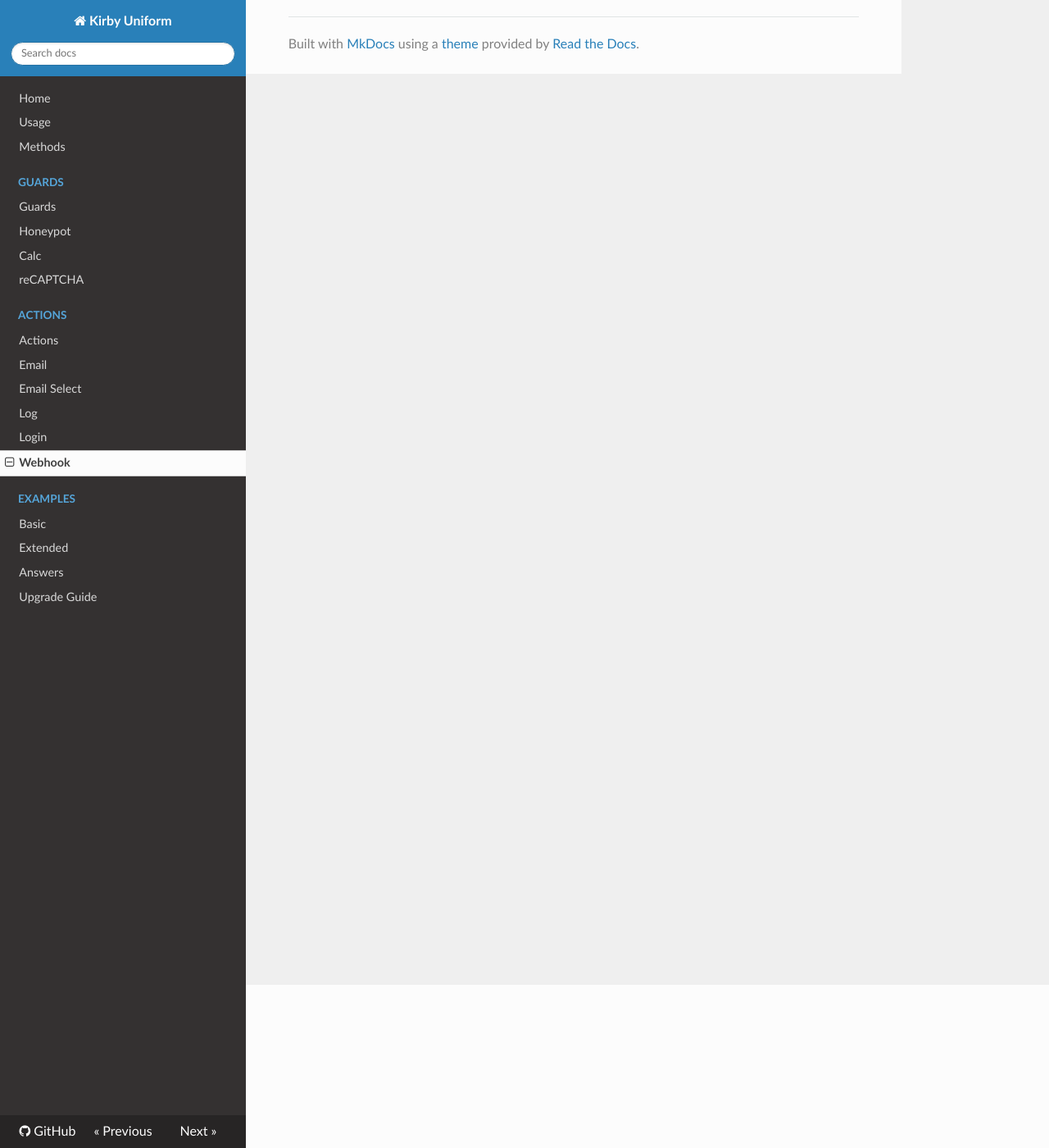
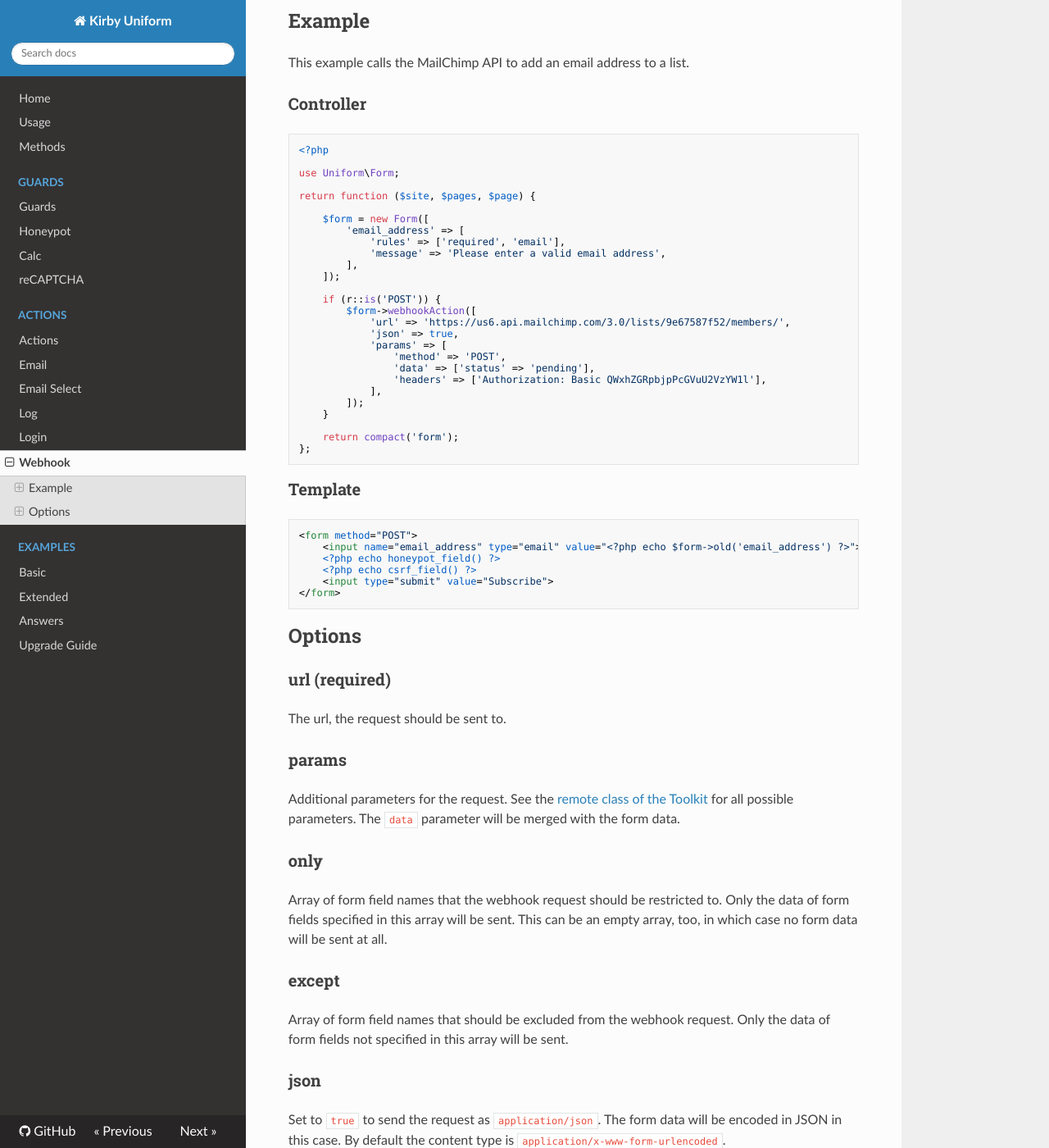
Before and after one commit to mzur/kirby-uniform, an MkDocs documentation site: the page built from docs/actions/webhook.md, in a window 1280 px wide and 1400 px high, scrolled down 199 px. Shown: the whole window at 82% size. Built offline with MkDocs 1.6.1, drawn with Linux system fonts in a browser that asks for light colours; nearby versions of some CDN libraries; old or Windows-style settings are respelled for this version of MkDocs; some of the changed text lies outside the part shown.

Commit message:
Add WebhookAction docs

````diff
--- a/docs/actions/webhook.md
+++ b/docs/actions/webhook.md
@@ -1 +1,72 @@
 # Webhook Action
+
+This action calls a remote webhook URL and can send form data to it.
+
+## Example
+
+This example calls the MailChimp API to add an email address to a list.
+
+### Controller
+
+```php
+<?php
+
+use Uniform\Form;
+
+return function ($site, $pages, $page) {
+
+    $form = new Form([
+        'email_address' => [
+            'rules' => ['required', 'email'],
+            'message' => 'Please enter a valid email address',
+        ],
+    ]);
+
+    if (r::is('POST')) {
+        $form->webhookAction([
+            'url' => 'https://us6.api.mailchimp.com/3.0/lists/9e67587f52/members/',
+            'json' => true,
+            'params' => [
+                'method' => 'POST',
+                'data' => ['status' => 'pending'],
+                'headers' => ['Authorization: Basic QWxhZGRpbjpPcGVuU2VzYW1l'],
+            ],
+        ]);
+    }
+
+    return compact('form');
+};
+```
+
+### Template
+
+```html+php
+<form method="POST">
+    <input name="email_address" type="email" value="<?php echo $form->old('email_address') ?>">
+    <?php echo honeypot_field() ?>
+    <?php echo csrf_field() ?>
+    <input type="submit" value="Subscribe">
+</form>
+```
+
+## Options
+
+### url (required)
+
+The url, the request should be sent to.
+
+### params
+
+Additional parameters for the request. See the [remote class of the Toolkit](https://github.com/getkirby/toolkit/blob/9ffaca5bab847fdac1cca5577a4c629152f1fb6d/lib/remote.php#L18) for all possible parameters. The `data` parameter will be merged with the form data.
+
+### only
+
+Array of form field names that the webhook request should be restricted to. Only the data of form fields specified in this array will be sent. This can be an empty array, too, in which case no form data will be sent at all.
+
+### except
+
+Array of form field names that should be excluded from the webhook request. Only the data of form fields not specified in this array will be sent.
+
+### json
+
+Set to `true` to send the request as `application/json`. The form data will be encoded in JSON in this case. By default the content type is `application/x-www-form-urlencoded`.
````
Also changed, not shown: 1 other file.
